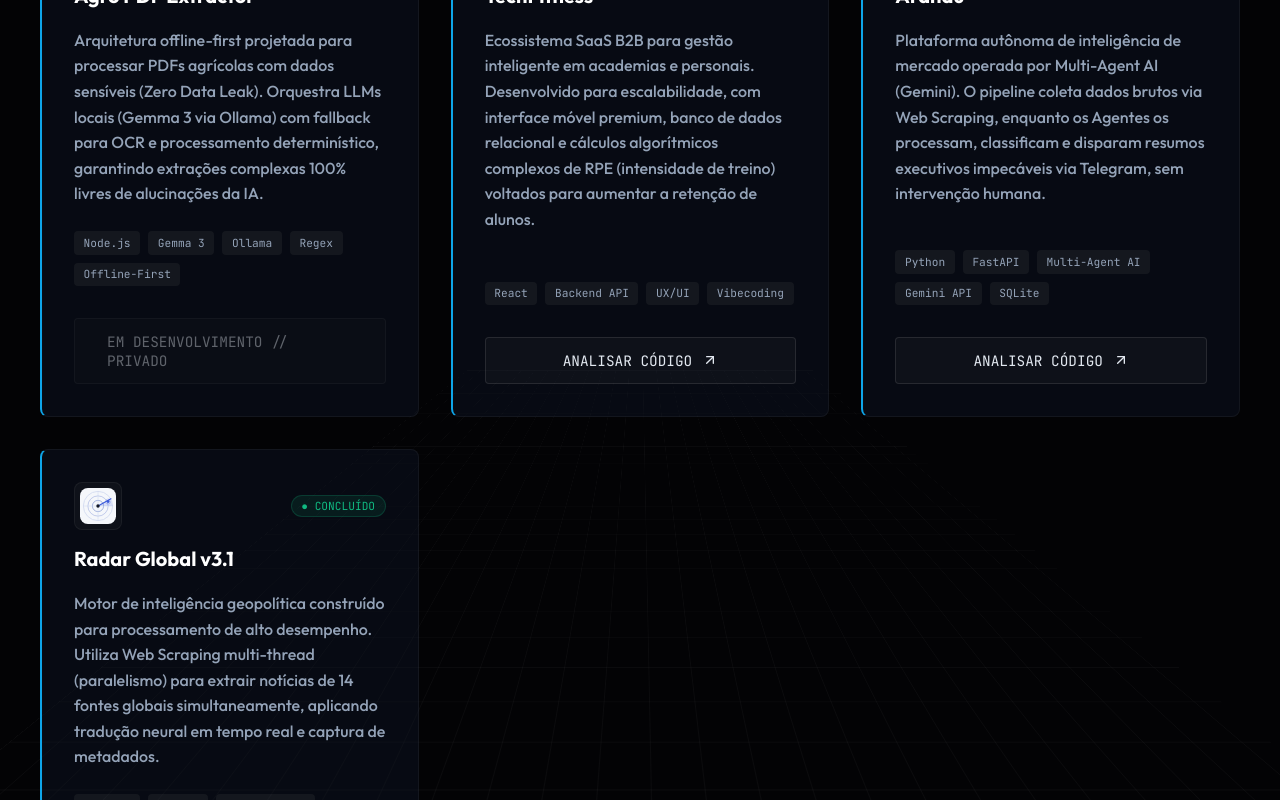
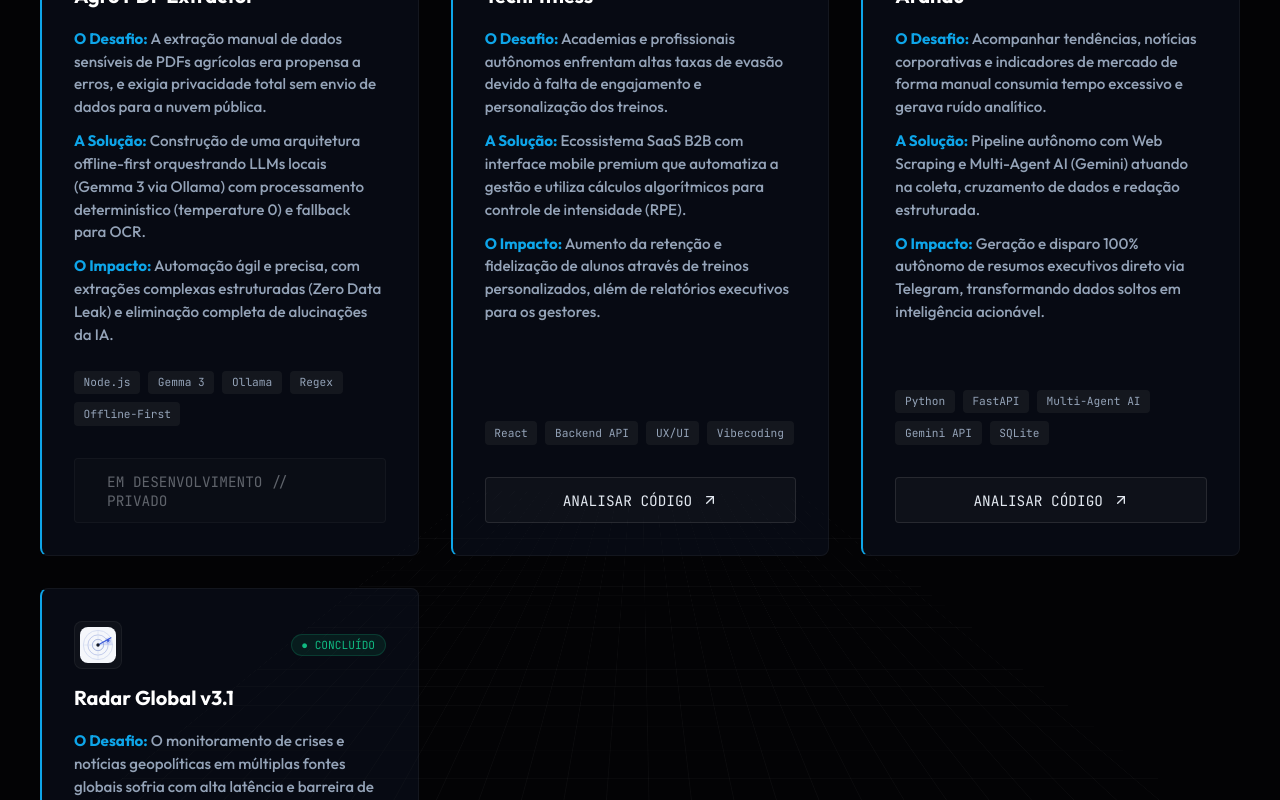
Before and after one commit to cassianoomotta/cassianoomotta.github.io, a React (Vite) app: page / in a window 1280 px wide. Shown: the part 940-1740 px from the top of the page. Built offline with nearby package versions, Linux system fonts and the light colour scheme.

Commit message:
docs: reestrutura copy dos projetos no formato Desafio, Solução e Impacto

```diff
--- a/src/Projetos.jsx
+++ b/src/Projetos.jsx
@@ -7,7 +7,11 @@ const projectsData = [
     status: 'EM_DESENVOLVIMENTO',
     logoUrl: '/agro-logo.svg',
     icon: <Database color="var(--ai-primary)" />,
-    description: 'Arquitetura offline-first projetada para processar PDFs agrícolas com dados sensíveis (Zero Data Leak). Orquestra LLMs locais (Gemma 3 via Ollama) com fallback para OCR e processamento determinístico, garantindo extrações complexas 100% livres de alucinações da IA.',
+    description: {
+      desafio: 'A extração manual de dados sensíveis de PDFs agrícolas era propensa a erros, e exigia privacidade total sem envio de dados para a nuvem pública.',
+      solucao: 'Construção de uma arquitetura offline-first orquestrando LLMs locais (Gemma 3 via Ollama) com processamento determinístico (temperature 0) e fallback para OCR.',
+      impacto: 'Automação ágil e precisa, com extrações complexas estruturadas (Zero Data Leak) e eliminação completa de alucinações da IA.'
+    },
     tech: ['Node.js', 'Gemma 3', 'Ollama', 'Regex', 'Offline-First'],
     link: 'https://github.com/cassianoomotta'
   },
@@ -16,7 +20,11 @@ const projectsData = [
     status: 'CONCLUÍDO',
     logoUrl: '/techfitness-logo.png',
     icon: <Smartphone color="var(--ai-secondary)" />,
-    description: 'Ecossistema SaaS B2B para gestão inteligente em academias e personais. Desenvolvido para escalabilidade, com interface móvel premium, banco de dados relacional e cálculos algorítmicos complexos de RPE (intensidade de treino) voltados para aumentar a retenção de alunos.',
+    description: {
+      desafio: 'Academias e profissionais autônomos enfrentam altas taxas de evasão devido à falta de engajamento e personalização dos treinos.',
+      solucao: 'Ecossistema SaaS B2B com interface mobile premium que automatiza a gestão e utiliza cálculos algorítmicos para controle de intensidade (RPE).',
+      impacto: 'Aumento da retenção e fidelização de alunos através de treinos personalizados, além de relatórios executivos para os gestores.'
+    },
     tech: ['React', 'Backend API', 'UX/UI', 'Vibecoding'],
     link: 'https://github.com/cassianoomotta/TechFitness'
   },
@@ -25,7 +33,11 @@ const projectsData = [
     status: 'CONCLUÍDO',
     logoUrl: '/arandu-logo.svg',
     icon: <Layout color="var(--ai-primary)" />,
-    description: 'Plataforma autônoma de inteligência de mercado operada por Multi-Agent AI (Gemini). O pipeline coleta dados brutos via Web Scraping, enquanto os Agentes os processam, classificam e disparam resumos executivos impecáveis via Telegram, sem intervenção humana.',
+    description: {
+      desafio: 'Acompanhar tendências, notícias corporativas e indicadores de mercado de forma manual consumia tempo excessivo e gerava ruído analítico.',
+      solucao: 'Pipeline autônomo com Web Scraping e Multi-Agent AI (Gemini) atuando na coleta, cruzamento de dados e redação estruturada.',
+      impacto: 'Geração e disparo 100% autônomo de resumos executivos direto via Telegram, transformando dados soltos em inteligência acionável.'
+    },
     tech: ['Python', 'FastAPI', 'Multi-Agent AI', 'Gemini API', 'SQLite'],
     link: 'https://github.com/cassianoomotta/arandu'
   },
@@ -34,7 +46,11 @@ const projectsData = [
     status: 'CONCLUÍDO',
     logoUrl: '/radar-logo.svg',
     icon: <FileText color="var(--ai-secondary)" />,
-    description: 'Motor de inteligência geopolítica construído para processamento de alto desempenho. Utiliza Web Scraping multi-thread (paralelismo) para extrair notícias de 14 fontes globais simultaneamente, aplicando tradução neural em tempo real e captura de metadados.',
+    description: {
+      desafio: 'O monitoramento de crises e notícias geopolíticas em múltiplas fontes globais sofria com alta latência e barreira de idiomas locais.',
+      solucao: 'Motor de processamento utilizando Web Scraping multi-thread (paralelismo) em 14 fontes simultâneas, acoplado a tradução neural em tempo real.',
+      impacto: 'Monitoramento contínuo, centralizado e de altíssimo desempenho, entregando informações cruciais traduzidas sem delay de processamento.'
+    },
     tech: ['FastAPI', 'Python', 'Web Scraping', 'Multithreading'],
     link: 'https://github.com/cassianoomotta/app-noticias'
   }
@@ -82,9 +98,17 @@ export default function Projetos() {
 
             <h3 style={{ fontSize: '1.25rem', color: '#fff', marginBottom: '1.2rem', lineHeight: 1.3 }}>{proj.title}</h3>
 
-            <p style={{ color: 'var(--text-dim)', lineHeight: 1.6, marginBottom: '1.5rem', flexGrow: 1 }}>
-              {proj.description}
-            </p>
+            <div style={{ color: 'var(--text-dim)', lineHeight: 1.5, marginBottom: '1.5rem', flexGrow: 1, fontSize: '0.95rem' }}>
+              <div style={{ marginBottom: '0.7rem' }}>
+                <strong style={{ color: 'var(--ai-secondary)' }}>O Desafio:</strong> {proj.description.desafio}
+              </div>
+              <div style={{ marginBottom: '0.7rem' }}>
+                <strong style={{ color: 'var(--ai-secondary)' }}>A Solução:</strong> {proj.description.solucao}
+              </div>
+              <div>
+                <strong style={{ color: 'var(--ai-secondary)' }}>O Impacto:</strong> {proj.description.impacto}
+              </div>
+            </div>
 
             <div className="project-tech mono-text" style={{ display: 'flex', flexWrap: 'wrap', gap: '8px', marginBottom: '2rem', marginTop: 'auto' }}>
               {proj.tech.map((t, i) => (
```
